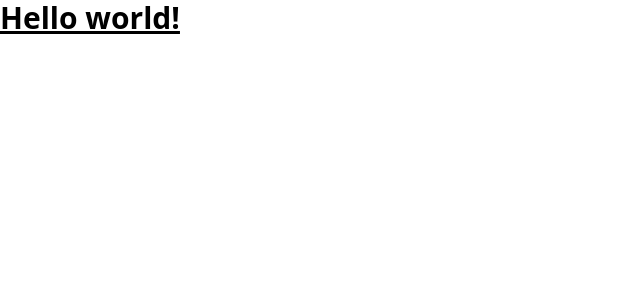
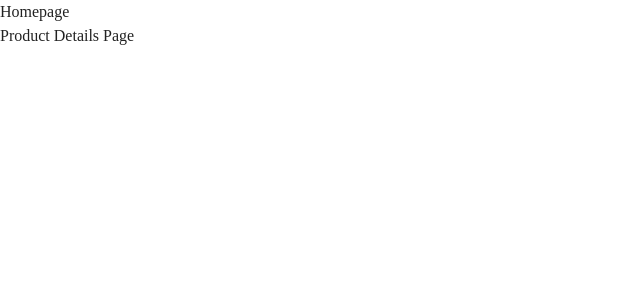
Before and after one commit to MahmoudElsheshtawy/store-app, a React (Vite) app: page / in a window 1280 px wide. Shown: the top 300 px of the page, without its empty margins (0-640 px from the left). Built offline with nearby package versions, Linux system fonts and the light colour scheme.

Commit message:
components

```diff
--- a/package.json
+++ b/package.json
@@ -12,6 +12,7 @@
   "dependencies": {
     "react": "^18.3.1",
     "react-dom": "^18.3.1",
+    "react-icons": "^5.0.1",
     "react-router-dom": "^6.25.1"
   },
   "devDependencies": {
--- a/src/App.jsx
+++ b/src/App.jsx
@@ -1,10 +1,20 @@
-
+import { BrowserRouter as Router ,Route ,Routes } from 'react-router-dom';
+import Header from './components/Header';
+import Home from './pages/Home';
+import ProductDetails from './pages/ProductDetails';
 
 const App = () => {
   return <>
-  <h1 className="text-3xl font-bold underline">
-      Hello world!
-    </h1>
+<div className='overflow-hidden'>
+  <Home/>
+  <ProductDetails/>
+
+
+
+
+
+
+</div>
   </>
 }
 
--- a/src/components/Product.js
+++ b/src/components/Product.jsx
@@ -1,4 +1,3 @@
-import React from 'react';
 
 const Product = () => {
   return <div>Product</div>;
--- a/src/index.css
+++ b/src/index.css
@@ -2,8 +2,8 @@
 @tailwind components;
 @tailwind utilities;
 
-/* @layer base {
+@layer base {
   body {
     @apply font-primary text-primary;
   }
-} */
+}
--- a/src/main.jsx
+++ b/src/main.jsx
@@ -3,10 +3,10 @@ import ReactDOM from 'react-dom/client';
 import './index.css';
 import App from './App';
 
-
 const root = ReactDOM.createRoot(document.getElementById('root'));
 root.render(
   <React.StrictMode>
+
     <App />
   </React.StrictMode>
 );
```
Also changed, not shown: src/components/CartItem.jsx (renamed from src/components/CartItem.js), src/components/Footer.jsx (renamed from src/components/Footer.js), src/components/Header.jsx (renamed from src/components/Header.js), src/components/Hero.jsx (renamed from src/components/Hero.js), src/components/Sidebar.jsx (renamed from src/components/Sidebar.js), src/pages/Home.jsx (renamed from src/pages/Home.js), src/pages/ProductDetails.jsx (renamed from src/pages/ProductDetails.js), 1 other file (tests, documents, lock files or other folders).
